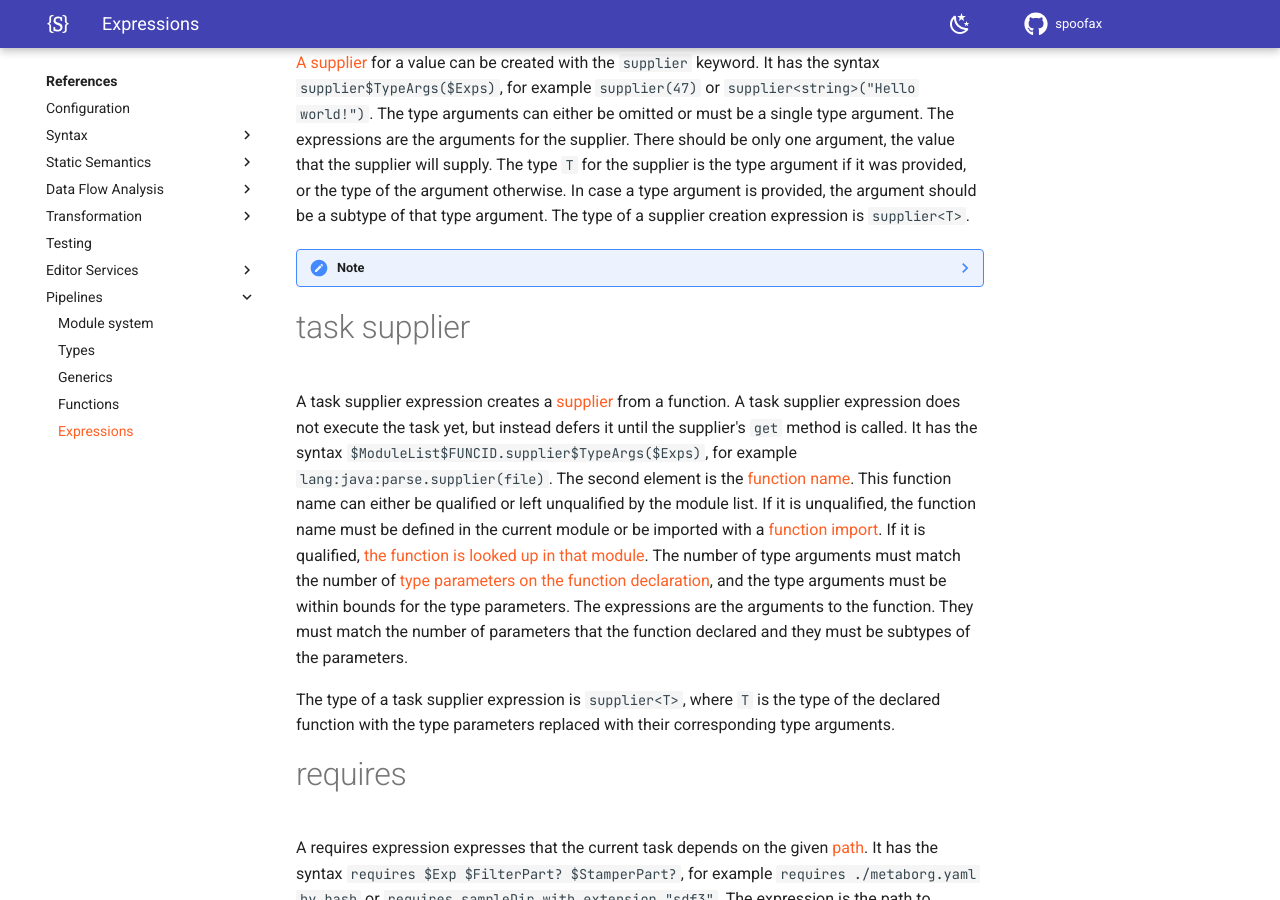
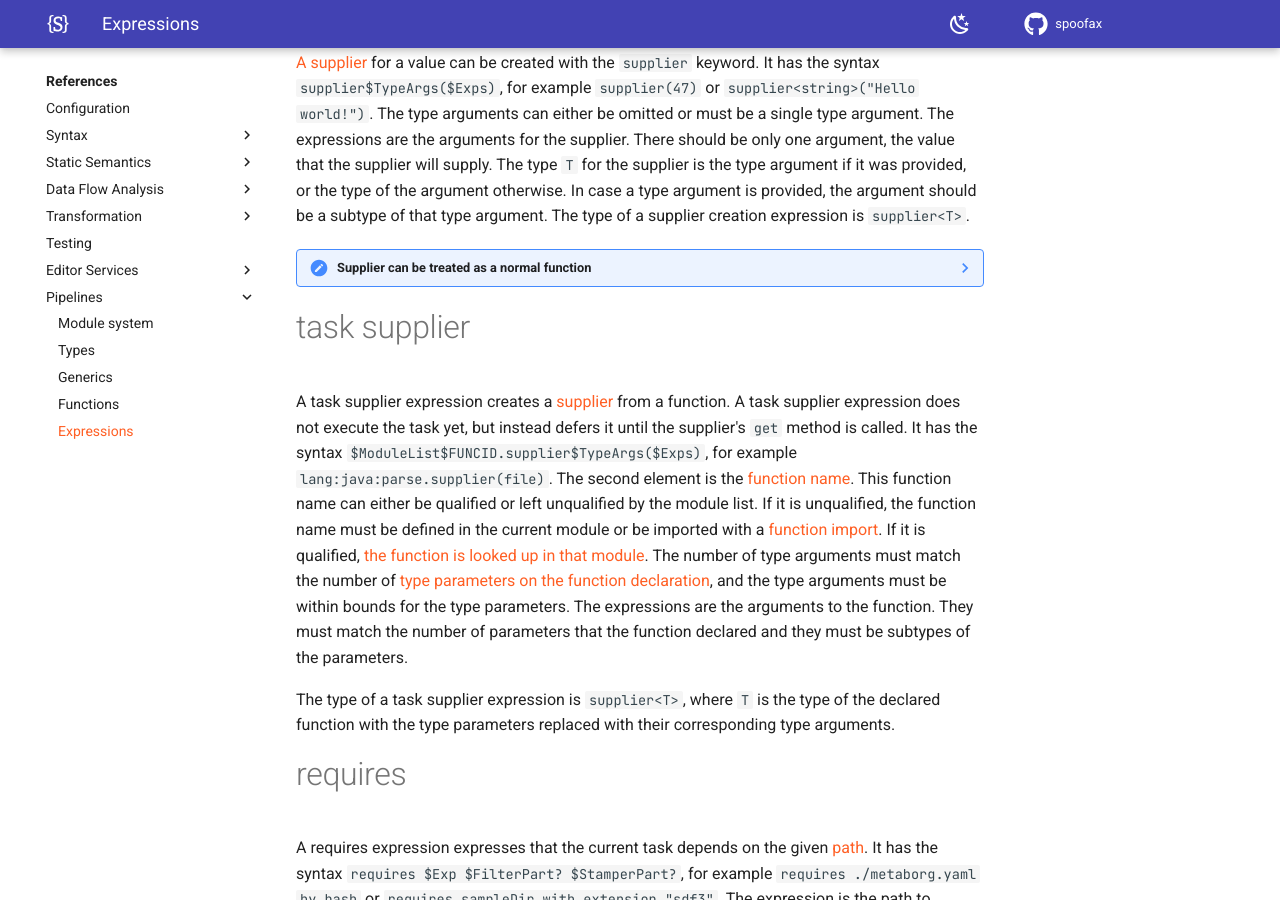
Before and after one commit to pdmosses/metaborg.github.io, an MkDocs documentation site: the page built from docs/references/pipelines/expressions.md, in a window 1280 px wide and 900 px high, scrolled down 6264 px. Built offline with MkDocs 1.6.1 and Material for MkDocs 9.7.7, drawn with Linux system fonts in a browser that asks for light colours; comment, search, counter and statistics services are not loaded.

Commit message:
Add name to note on PIE create supplier expression

```diff
--- a/docs/references/pipelines/expressions.md
+++ b/docs/references/pipelines/expressions.md
@@ -373,7 +373,7 @@ The type `T` for the supplier is the type argument if it was provided, or the ty
 In case a type argument is provided, the argument should be a subtype of that type argument.
 The type of a supplier creation expression is `supplier<T>`.
 
-??? note
+??? note "Supplier can be treated as a normal function"
     Creating a supplier is like a normal [function call](#function calls), but built into the language grammar for implementation reasons.
     This is the only function call where the type argument is derived at the moment.
 
```
